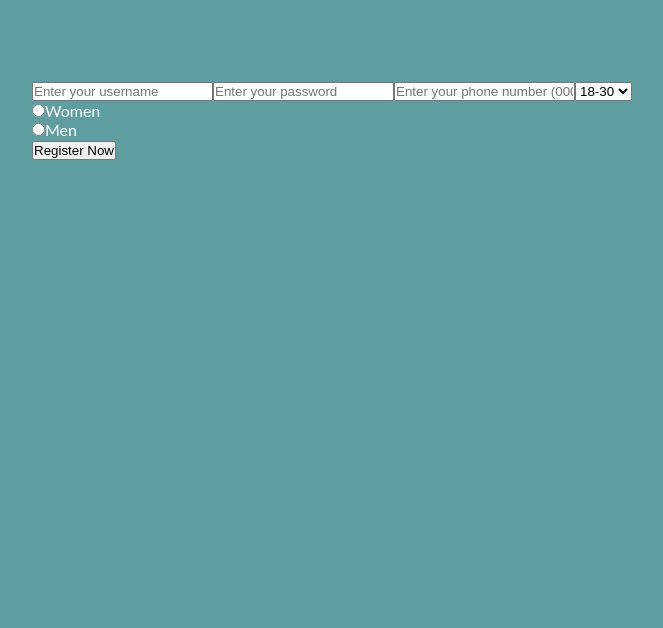
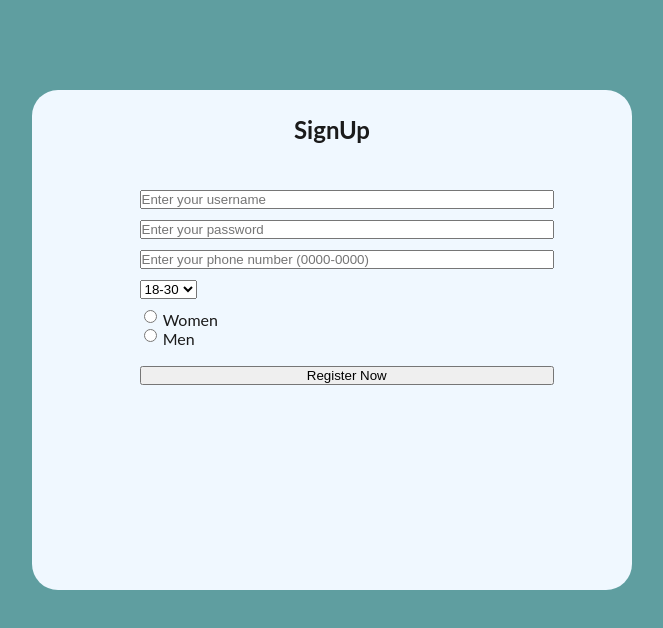
Before and after one commit to GeraldFMoraMora/frontend-technical-test, a React (Create React App) app: page / in a window 1280 px wide. Shown: the top 628 px of the page, without its empty margins (308-971 px from the left). Built offline with nearby package versions, Linux system fonts and the light colour scheme.

Commit message:
Aplicados estilos basicos a pantallas de perfil y registro

```diff
--- a/src/App.js
+++ b/src/App.js
@@ -5,6 +5,7 @@ import { FormLogin } from './pages/LogIn/components/FormLogin';
 import { Home } from './pages/Home/components/Home';
 import { useState } from 'react';
 import { FormSignUp } from './pages/SignUp/components/FormSignUp'
+import { FormProfile } from './pages/Profile/components/FormProfile';
 
 
 function App() {
@@ -17,19 +18,24 @@ function App() {
           src={appLogo}
           className='icon'
         />
+      </div>*/}
+      <div className='task-list-principal'>
+        {/*<h1>My task</h1>
+        <TaskList/>
+        <FormProfile/>
+        <FormSignUp/>
+  */}
+        <FormSignUp/>
+
       </div>
-      <div className='task-list-principal'>
-        <h1>My task</h1>
-        <TaskList/>
-      </div>*/}
       {/*
         !userName.length > 0
         ? <FormLogin setUserName={setUserName}/>
         : <Home userName={userName}/>*/
       }
-      <div>
+      {/*<div>
         <FormSignUp/>
-      </div>
+    </div>*/}
 
     </div>
   );
--- a/src/pages/LogIn/styles/FormLogin.css
+++ b/src/pages/LogIn/styles/FormLogin.css
@@ -5,3 +5,7 @@
     align-items: center;
     gap: 1rem;
 }
+h2 {
+    color: #1b1b1b;
+    text-transform: capitalize;
+}
--- /dev/null
+++ b/src/pages/Profile/components/FormProfile.js
@@ -0,0 +1,25 @@
+import '../styles/FormProfile.css'
+
+export function FormProfile() {
+    const userData = {
+        name : "Geraldpark",
+        password : "********",
+        phone : "8888-8888",
+        age : "18-30",
+        gender : "Men",
+    };
+    return (
+        <div className='form-profile-div'>
+            <div className='title-div'>
+                <h2>User Profile</h2>
+            </div>
+            <div className='info-div'>
+                <p><strong>User name:</strong> {userData.name}</p>
+                <p><strong>Password:</strong> {userData.password}</p>
+                <p><strong>Telephone:</strong> {userData.phone}</p>
+                <p><strong>Age:</strong> {userData.age}</p>
+                <p><strong>Gender:</strong> {userData.gender}</p>
+            </div>
+        </div>
+    );
+}
--- /dev/null
+++ b/src/pages/Profile/styles/FormProfile.css
@@ -0,0 +1,32 @@
+p {
+    color:#1b1b1b;
+    padding: 16px;
+    font-size: 18px;
+    font-family: Roboto, sans-serif;
+    text-transform: capitalize;
+}
+
+h2 {
+    color: #1b1b1b;
+    text-transform: capitalize;
+}
+
+.form-profile-div {
+    display: flex;
+    flex-wrap: wrap;
+    flex-direction: column;
+
+}
+
+.title-div {
+    flex-direction: column;
+    display: flex;
+    flex-wrap: wrap;
+    align-items: center;
+    justify-content: center;
+}
+
+.info-div {
+    margin-top: 40px;
+    margin-left: 10%;
+}
--- a/src/pages/SignUp/components/FormSignUp.js
+++ b/src/pages/SignUp/components/FormSignUp.js
@@ -69,23 +69,29 @@ export function FormSignUp() {
 
     return (
         <div className="form-sign-div">
+            <div className="title-div">
+                <h2>SignUp</h2>
+            </div>
             <form
                 className="formSignUp"
                 onSubmit={handleSubmit}
             >
                 <input
+                    className="input-data"
                     type="text"
                     value={user}
                     onChange={e => setUser(e.target.value)}
                     placeholder="Enter your username"
                 />
                 <input
+                    className="input-data"
                     type="password"
                     value={pass}
                     onChange={handlePassChange}
                     placeholder="Enter your password"
                 />
                 <input
+                    className="input-data"
                     type="text"
                     value={tel}
                     onChange={handleTelChange}
@@ -104,8 +110,9 @@ export function FormSignUp() {
                     <option>65+</option>
                 </select>
                 <div className="radio-options-div">
-                    <div>
+                    <div className="radio-and-label">
                         <input
+                            className="radio"
                             type="radio"
                             name="Gender"
                             value="Women"
@@ -114,8 +121,9 @@ export function FormSignUp() {
                         />
                         <label>Women</label>
                     </div>
-                    <div>
+                    <div className="radio-and-label">
                         <input
+                            className="radio"
                             type="radio"
                             name="Gender"
                             value="Men"
--- a/src/pages/SignUp/styles/FormSignUp.css
+++ b/src/pages/SignUp/styles/FormSignUp.css
@@ -1,10 +1,55 @@
 .error-message {
+    display: flex;
+    flex-direction: column;
     color:crimson;
     padding: 16px;
     font-size: 18px;
     font-family: Roboto, sans-serif;
+    align-items: center;
 }
 
 .btn-register {
     text-transform: capitalize;
 }
+
+h2 {
+    color: #1b1b1b;
+    text-transform: capitalize;
+}
+label {
+    color: #1b1b1b;
+    text-transform: capitalize;
+    margin-left: 1%;
+}
+
+button, .input-data{
+    margin: 1% 15% 1% 15%;
+}
+
+select {
+    margin: 1% 80% 2% 15%;
+}
+
+.formSignUp {
+    margin-top: 40px;
+    display: flex;
+    flex-wrap: wrap;
+    flex-direction: column;
+    align-items: left;
+}
+
+.radio-options-div{
+    display: flex;
+    flex-direction: column;
+    align-items: normal;
+}
+
+.radio-and-label{
+    display: flex;
+    flex-wrap: wrap;
+    align-items: flex-start;
+}
+
+.radio {
+    margin-left: 15%;
+}
```
